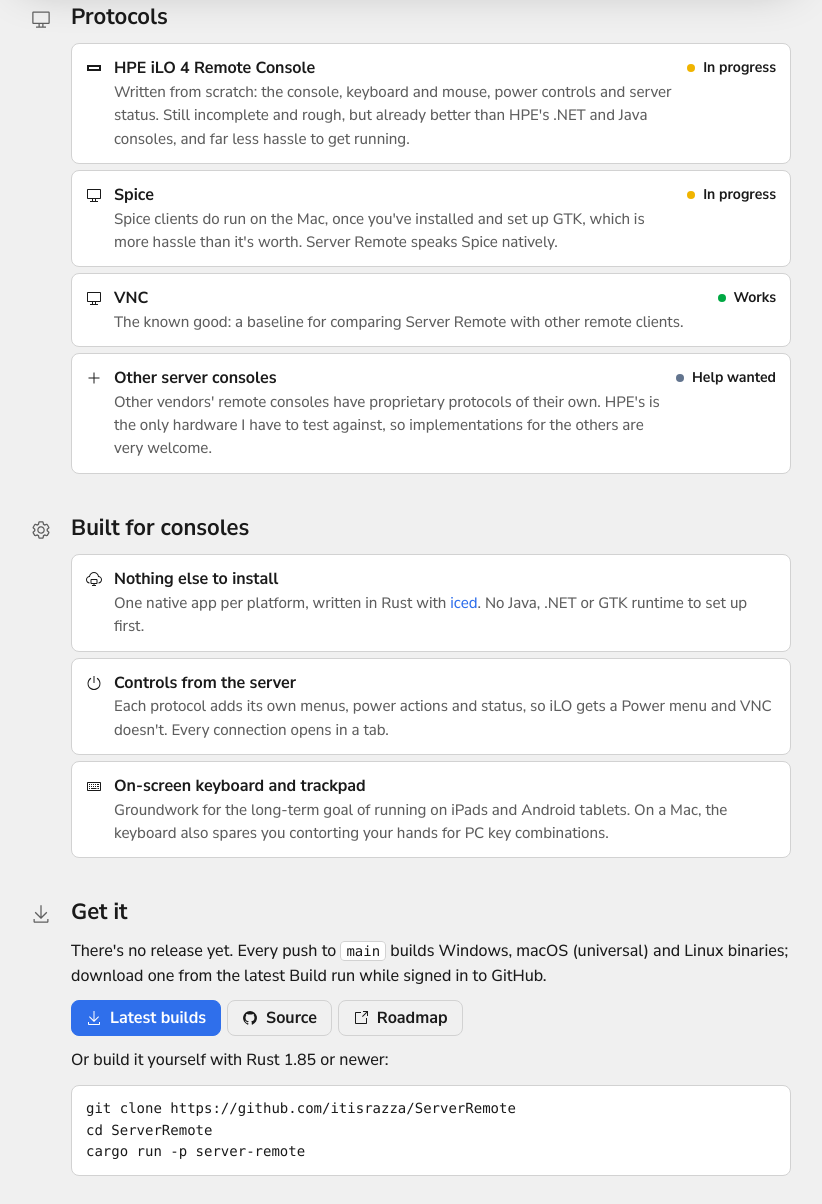
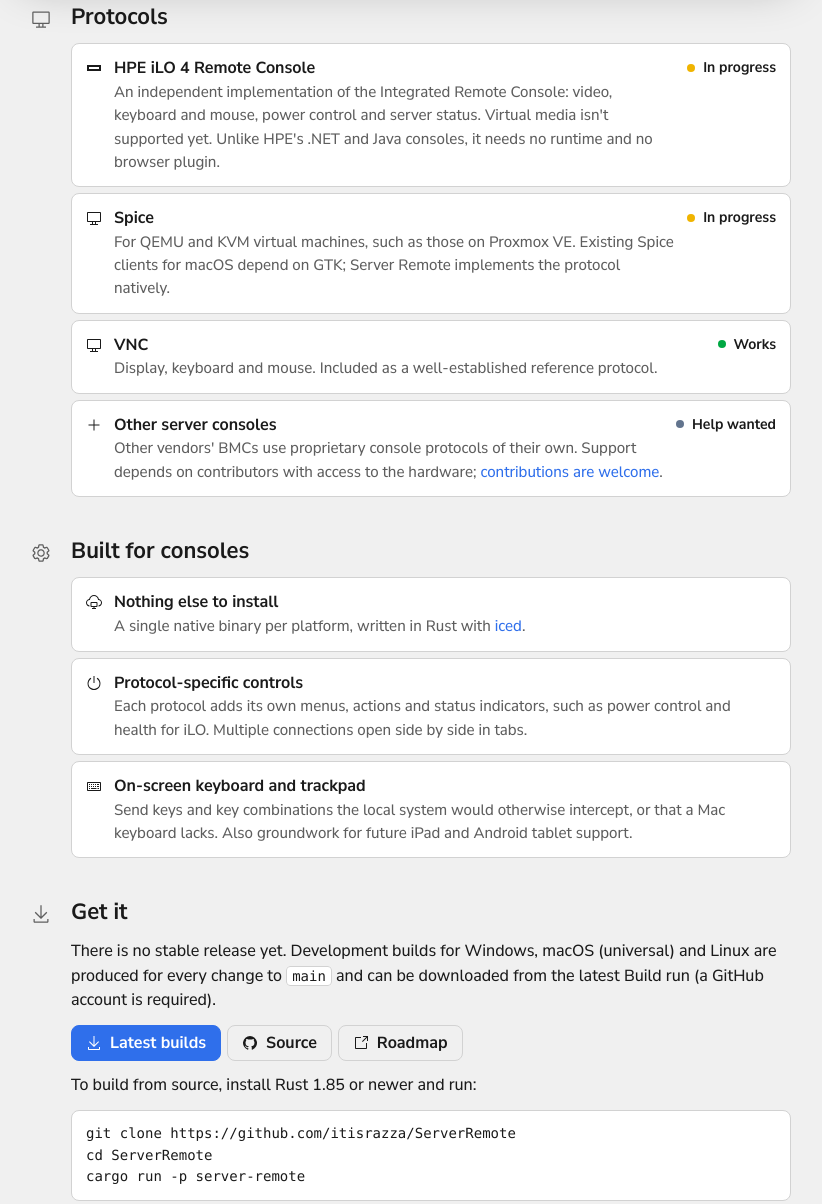
Before and after one commit to itisrazza/ServerRemote, a plain HTML site: page website/index.html in a window 1280 px wide. Shown: the part 985-2189 px from the top of the page, without its empty margins (233-1055 px from the left). Drawn offline with Linux system fonts and the light colour scheme; files whose address does not match are found by name.

Commit message:
docs(website): write the copy for administrators evaluating the app
Assisted-by: claude-opus-5-5 0rwx:w

```diff
--- a/website/index.html
+++ b/website/index.html
@@ -27,7 +27,7 @@
 
     <header class="hero" id="top">
       <h1>Server Remote</h1>
-      <p>A native remote console for servers and virtual machines. HPE iLO and Spice, without the Java, .NET or GTK their usual clients drag along.</p>
+      <p>A native remote console client for servers and virtual machines, with support for HPE iLO and Spice. No Java, .NET or GTK runtime required.</p>
       <p class="badges">
         <span class="chip"><span class="dot warning"></span>Early and experimental</span>
         <span class="chip">macOS · Windows · Linux</span>
@@ -51,22 +51,22 @@
           <ul class="tiles">
             <li class="tile">
               <span class="icon" style="--icon: url(icons/protocol_ilo.svg)"></span>
-              <span class="tile-text"><strong>HPE iLO 4 Remote Console</strong><span>Written from scratch: the console, keyboard and mouse, power controls and server status. Still incomplete and rough, but already better than HPE's .NET and Java consoles, and far less hassle to get running.</span></span>
+              <span class="tile-text"><strong>HPE iLO 4 Remote Console</strong><span>An independent implementation of the Integrated Remote Console: video, keyboard and mouse, power control and server status. Virtual media isn't supported yet. Unlike HPE's .NET and Java consoles, it needs no runtime and no browser plugin.</span></span>
               <span class="status"><span class="dot warning"></span>In progress</span>
             </li>
             <li class="tile">
               <span class="icon" style="--icon: url(icons/carbon_screen.svg)"></span>
-              <span class="tile-text"><strong>Spice</strong><span>Spice clients do run on the Mac, once you've installed and set up GTK, which is more hassle than it's worth. Server Remote speaks Spice natively.</span></span>
+              <span class="tile-text"><strong>Spice</strong><span>For QEMU and KVM virtual machines, such as those on Proxmox VE. Existing Spice clients for macOS depend on GTK; Server Remote implements the protocol natively.</span></span>
               <span class="status"><span class="dot warning"></span>In progress</span>
             </li>
             <li class="tile">
               <span class="icon" style="--icon: url(icons/carbon_screen.svg)"></span>
-              <span class="tile-text"><strong>VNC</strong><span>The known good: a baseline for comparing Server Remote with other remote clients.</span></span>
+              <span class="tile-text"><strong>VNC</strong><span>Display, keyboard and mouse. Included as a well-established reference protocol.</span></span>
               <span class="status"><span class="dot ok"></span>Works</span>
             </li>
             <li class="tile">
               <span class="icon" style="--icon: url(icons/carbon_add-large.svg)"></span>
-              <span class="tile-text"><strong>Other server consoles</strong><span>Other vendors' remote consoles have proprietary protocols of their own. HPE's is the only hardware I have to test against, so implementations for the others are very welcome.</span></span>
+              <span class="tile-text"><strong>Other server consoles</strong><span>Other vendors' BMCs use proprietary console protocols of their own. Support depends on contributors with access to the hardware; <a href="https://github.com/itisrazza/ServerRemote">contributions are welcome</a>.</span></span>
               <span class="status"><span class="dot inactive"></span>Help wanted</span>
             </li>
           </ul>
@@ -80,15 +80,15 @@
           <ul class="tiles">
             <li class="tile">
               <span class="icon" style="--icon: url(icons/carbon_virtual-desktop.svg)"></span>
-              <span class="tile-text"><strong>Nothing else to install</strong><span>One native app per platform, written in Rust with <a href="https://iced.rs">iced</a>. No Java, .NET or GTK runtime to set up first.</span></span>
+              <span class="tile-text"><strong>Nothing else to install</strong><span>A single native binary per platform, written in Rust with <a href="https://iced.rs">iced</a>.</span></span>
             </li>
             <li class="tile">
               <span class="icon" style="--icon: url(icons/carbon_power.svg)"></span>
-              <span class="tile-text"><strong>Controls from the server</strong><span>Each protocol adds its own menus, power actions and status, so iLO gets a Power menu and VNC doesn't. Every connection opens in a tab.</span></span>
+              <span class="tile-text"><strong>Protocol-specific controls</strong><span>Each protocol adds its own menus, actions and status indicators, such as power control and health for iLO. Multiple connections open side by side in tabs.</span></span>
             </li>
             <li class="tile">
               <span class="icon" style="--icon: url(icons/carbon_keyboard.svg)"></span>
-              <span class="tile-text"><strong>On-screen keyboard and trackpad</strong><span>Groundwork for the long-term goal of running on iPads and Android tablets. On a Mac, the keyboard also spares you contorting your hands for PC key combinations.</span></span>
+              <span class="tile-text"><strong>On-screen keyboard and trackpad</strong><span>Send keys and key combinations the local system would otherwise intercept, or that a Mac keyboard lacks. Also groundwork for future iPad and Android tablet support.</span></span>
             </li>
           </ul>
         </div>
@@ -99,16 +99,17 @@
         <div class="group-body">
           <h2 id="get-it-title">Get it</h2>
           <p>
-            There's no release yet. Every push to <code>main</code> builds
-            Windows, macOS (universal) and Linux binaries; download one from the
-            latest Build run while signed in to GitHub.
+            There is no stable release yet. Development builds for Windows,
+            macOS (universal) and Linux are produced for every change to
+            <code>main</code> and can be downloaded from the latest Build run
+            (a GitHub account is required).
           </p>
           <p class="buttons">
             <a class="control primary" href="https://github.com/itisrazza/ServerRemote/actions/workflows/build.yml?query=branch%3Amain"><span class="icon" style="--icon: url(icons/carbon_download.svg)"></span>Latest builds</a>
             <a class="control" href="https://github.com/itisrazza/ServerRemote"><span class="icon" style="--icon: url(icons/carbon_logo--github.svg)"></span>Source</a>
             <a class="control" href="https://github.com/itisrazza/ServerRemote/blob/main/docs/architecture/roadmap.md"><span class="icon" style="--icon: url(icons/carbon_launch.svg)"></span>Roadmap</a>
           </p>
-          <p>Or build it yourself with Rust 1.85 or newer:</p>
+          <p>To build from source, install Rust 1.85 or newer and run:</p>
           <pre><code>git clone https://github.com/itisrazza/ServerRemote
 cd ServerRemote
 cargo run -p server-remote</code></pre>
```
